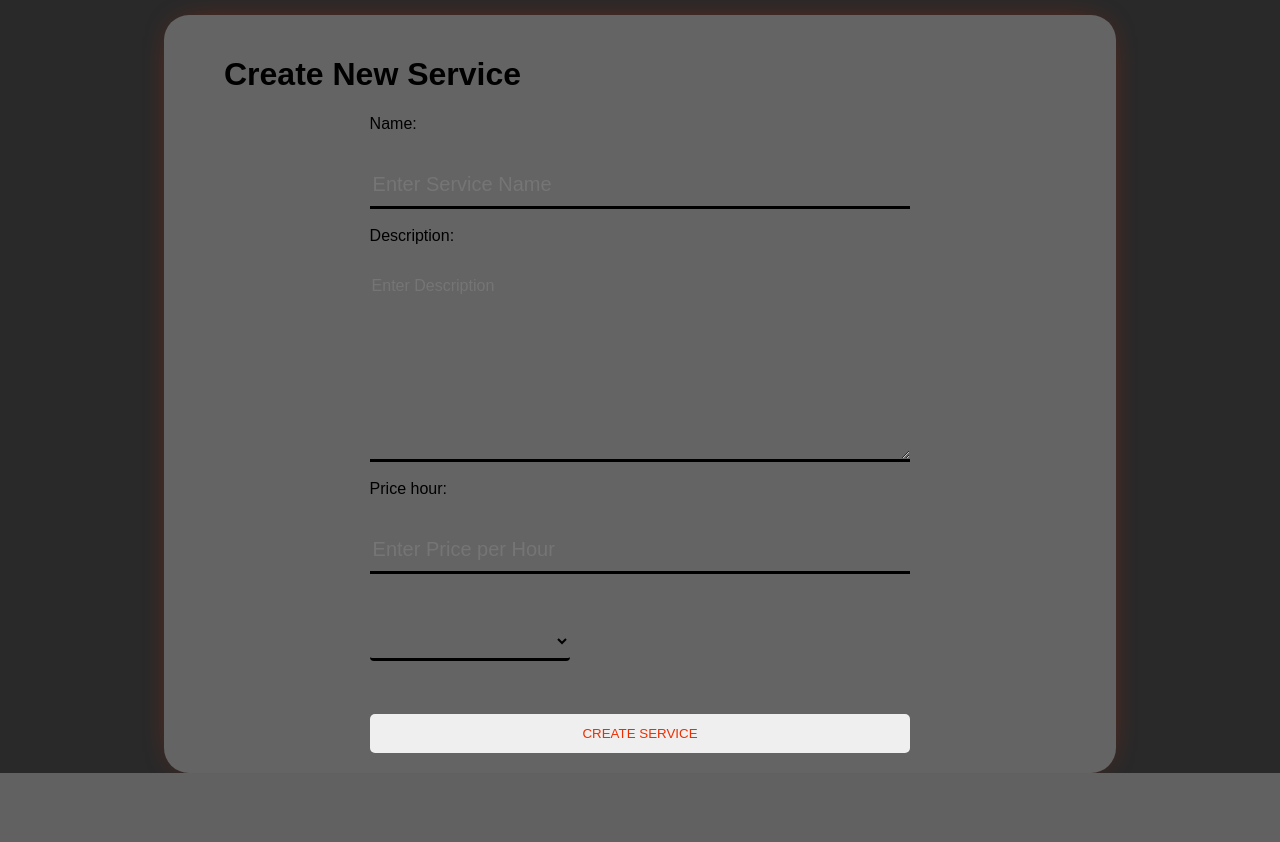
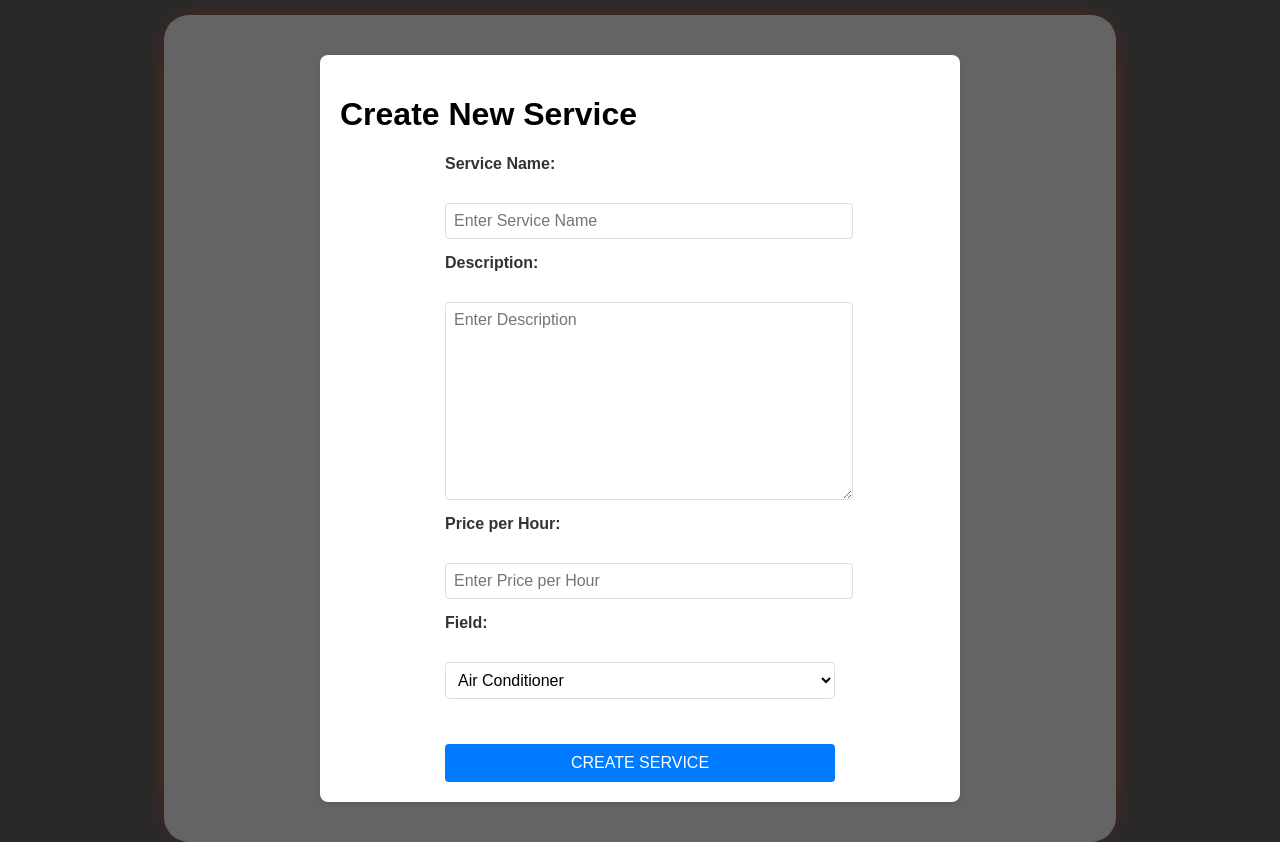
Before and after one commit to hezronokwach/FixAndServe, a Django app: page /services/create/ in a window 1280 px wide. Shown: the part 61-903 px from the top of the page. Before the commit the page ends 834 px from the top, so only its background shows below. Run offline with Django 3.2, Linux system fonts and the light colour scheme; the visitor is signed in with stand-in values (Sample User, id 1); lists and menus that the app fills with data are empty.

Commit message:
fix[create_service]: Fix error in displaying the service fields

```diff
--- a/netfix/services/forms.py
+++ b/netfix/services/forms.py
@@ -4,22 +4,44 @@ from users.models import Company
 
 
 class CreateNewService(forms.Form):
-    name = forms.CharField(max_length=40)
-    description = forms.CharField(widget=forms.Textarea, label='Description')
+    name = forms.CharField(
+        max_length=40,
+        widget=forms.TextInput(attrs={'class': 'form-control'})
+    )
+    description = forms.CharField(
+        widget=forms.Textarea(attrs={'class': 'form-control'}),
+        label='Description'
+    )
     price_hour = forms.DecimalField(
-        decimal_places=2, max_digits=5, min_value=0.00)
-    field = forms.ChoiceField(required=True)
+        decimal_places=2,
+        max_digits=5,
+        min_value=0.00,
+        widget=forms.NumberInput(attrs={'class': 'form-control'})
+    )
+    field = forms.ChoiceField(
+        choices=(
+            ('Air Conditioner', 'Air Conditioner'),
+            ('Carpentry', 'Carpentry'),
+            ('Electricity', 'Electricity'),
+            ('Gardening', 'Gardening'),
+            ('Home Machines', 'Home Machines'),
+            ('House Keeping', 'House Keeping'),
+            ('Interior Design', 'Interior Design'),
+            ('Locks', 'Locks'),
+            ('Painting', 'Painting'),
+            ('Plumbing', 'Plumbing'),
+            ('Water Heaters', 'Water Heaters'),
+        ),
+        required=True,
+        widget=forms.Select(attrs={'class': 'form-control'})
+    )
 
-    def __init__(self, *args, choices='', ** kwargs):
+    def __init__(self, *args, **kwargs):
         super(CreateNewService, self).__init__(*args, **kwargs)
-        # adding choices to fields
-        if choices:
-            self.fields['field'].choices = choices
         # adding placeholders to form fields
         self.fields['name'].widget.attrs['placeholder'] = 'Enter Service Name'
         self.fields['description'].widget.attrs['placeholder'] = 'Enter Description'
         self.fields['price_hour'].widget.attrs['placeholder'] = 'Enter Price per Hour'
-
         self.fields['name'].widget.attrs['autocomplete'] = 'off'
 
 
--- /dev/null
+++ b/netfix/services/static/services/css/service.css
@@ -0,0 +1,58 @@
+.form-container {
+    max-width: 600px;
+    margin: 20px auto;
+    padding: 20px;
+    background: #fff;
+    border-radius: 8px;
+    box-shadow: 0 2px 4px rgba(0,0,0,0.1);
+}
+
+.form-group {
+    margin-bottom: 15px;
+}
+
+.form-group label {
+    display: block;
+    margin-bottom: 5px;
+    font-weight: bold;
+    color: #333;
+}
+
+.form-control {
+    width: 100%;
+    padding: 8px;
+    border: 1px solid #ddd;
+    border-radius: 4px;
+    font-size: 16px;
+}
+
+textarea.form-control {
+    min-height: 150px;
+    resize: vertical;
+}
+
+select.form-control {
+    width: 100%;
+    background-color: white;
+}
+
+.submit-button {
+    background: #007bff;
+    color: white;
+    padding: 10px 20px;
+    border: none;
+    border-radius: 4px;
+    cursor: pointer;
+    font-size: 16px;
+    width: 100%;
+}
+
+.submit-button:hover {
+    background: #0056b3;
+}
+
+.error-message {
+    color: #dc3545;
+    font-size: 14px;
+    margin-top: 5px;
+}
--- a/netfix/services/templates/services/create.html
+++ b/netfix/services/templates/services/create.html
@@ -1,45 +1,51 @@
 {% extends 'main/base.html' %}
+{% load static %}
+
 {% block title %}
     Create New Service
 {% endblock %}
 
 {% block content %}
-    <style>
-        select {
-            width: 200px;
-            padding: 8px;
-            margin: 5px 0;
-            border: 1px solid #ccc;
-            border-radius: 4px;
-            background-color: white;
-            color: black;
-        }
-        select option {
-            padding: 8px;
-            background-color: white;
-            color: black;
-        }
-    </style>
+    <link rel="stylesheet" href="{% static 'services/css/service.css' %}">
 
-    <h1>Create New Service</h1>
-    <form method="POST">
-        {% csrf_token %}
-        {{ form.name.label }}: {{ form.name }}<br>
-        {{ form.description.label }}: {{ form.description }}<br>
-        {{ form.price_hour.label }}: {{ form.price_hour }}<br>
-        <label for="id_field">Field:</label>
-        {{ form.field }}<br>
+    <div class="form-container">
+        <h1>Create New Service</h1>
+        <form method="POST">
+            {% csrf_token %}
 
-        <button type="submit">Create Service</button>
-    </form>
+            <div class="form-group">
+                <label for="id_name">Service Name:</label>
+                {{ form.name }}
+                {% if form.name.errors %}
+                    <div class="error-message">{{ form.name.errors }}</div>
+                {% endif %}
+            </div>
 
-    <!-- Debug information -->
-    {% if form.field.field.choices %}
-        <div style="display:none;">
-            Available choices:
-            {% for value, label in form.field.field.choices %}
-                {{ value }} - {{ label }},
-            {% endfor %}
-        </div>
-    {% endif %}
+            <div class="form-group">
+                <label for="id_description">Description:</label>
+                {{ form.description }}
+                {% if form.description.errors %}
+                    <div class="error-message">{{ form.description.errors }}</div>
+                {% endif %}
+            </div>
+
+            <div class="form-group">
+                <label for="id_price_hour">Price per Hour:</label>
+                {{ form.price_hour }}
+                {% if form.price_hour.errors %}
+                    <div class="error-message">{{ form.price_hour.errors }}</div>
+                {% endif %}
+            </div>
+
+            <div class="form-group">
+                <label for="id_field">Field:</label>
+                {{ form.field }}
+                {% if form.field.errors %}
+                    <div class="error-message">{{ form.field.errors }}</div>
+                {% endif %}
+            </div>
+
+            <button type="submit" class="submit-button">Create Service</button>
+        </form>
+    </div>
 {% endblock %}
--- a/netfix/services/views.py
+++ b/netfix/services/views.py
@@ -38,12 +38,8 @@ def create(request):
             )
             service.save()
             return redirect('services_list')
-        else:
-            print(form.errors)
     else:
         form = CreateNewService()
-        print("Form field choices:", form.fields['field'].choices)  # Debug line
-
     return render(request, 'services/create.html', {'form': form})
 
 def service_field(request, field):
```
Also changed, not shown: netfix/services/services.py (deleted, +0 -35 lines), 1 other file.
